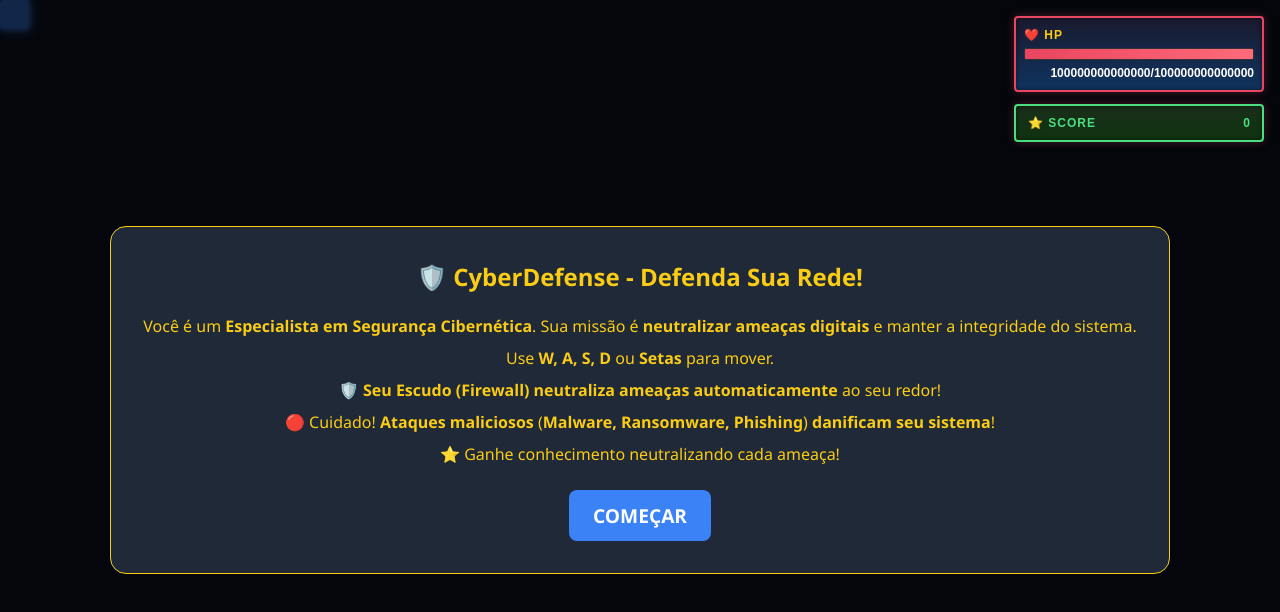
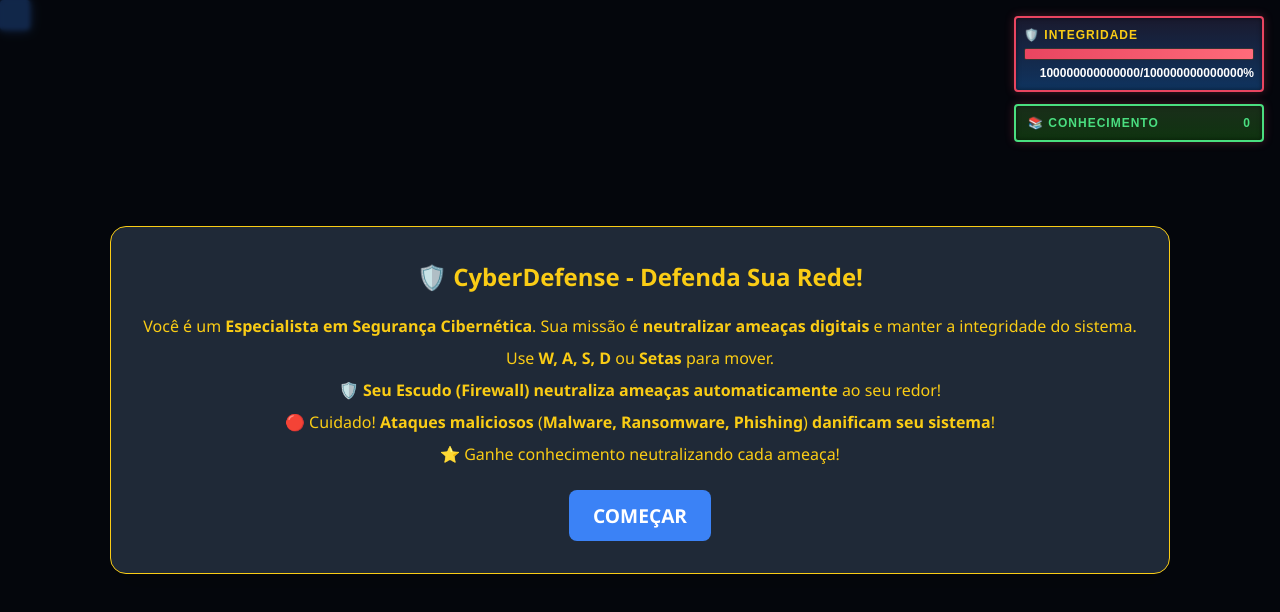
Before and after one commit to MViniciusCoffe/jogo-serverless, a React (Vite) app: page / in a window 1280 px wide. Shown: the top 612 px of the page. Built offline with nearby package versions, Linux system fonts and the light colour scheme; the HTML template or start-up script is replaced by a standard one.

Commit message:
refactor: update GameHUD labels to CyberSecurity terminology

```diff
--- a/src/components/GameHUD.jsx
+++ b/src/components/GameHUD.jsx
@@ -4,7 +4,7 @@ export const GameHUD = ({ score, health, maxHealth, gameActive, onPause }) => {
   return (
     <div className="game-hud">
       <div className="hud-bar health-bar">
-        <div className="hud-label">❤️ HP</div>
+        <div className="hud-label">🛡️ INTEGRIDADE</div>
         <div className="hud-fill">
           <div
             className="hud-bar-fill health-fill"
@@ -12,18 +12,18 @@ export const GameHUD = ({ score, health, maxHealth, gameActive, onPause }) => {
           />
         </div>
         <div className="hud-value">
-          {Math.floor(health)}/{maxHealth}
+          {Math.floor(health)}/{maxHealth}%
         </div>
       </div>
 
       <div className="hud-bar score-bar">
-        <div className="hud-label">⭐ SCORE</div>
+        <div className="hud-label">📚 CONHECIMENTO</div>
         <div className="hud-value">{score}</div>
       </div>
 
       {gameActive && (
         <button onClick={onPause} className="hud-pause-btn">
-          ⏸️ PAUSE (P)
+          ⏸️ PAUSA (P)
         </button>
       )}
     </div>
```
